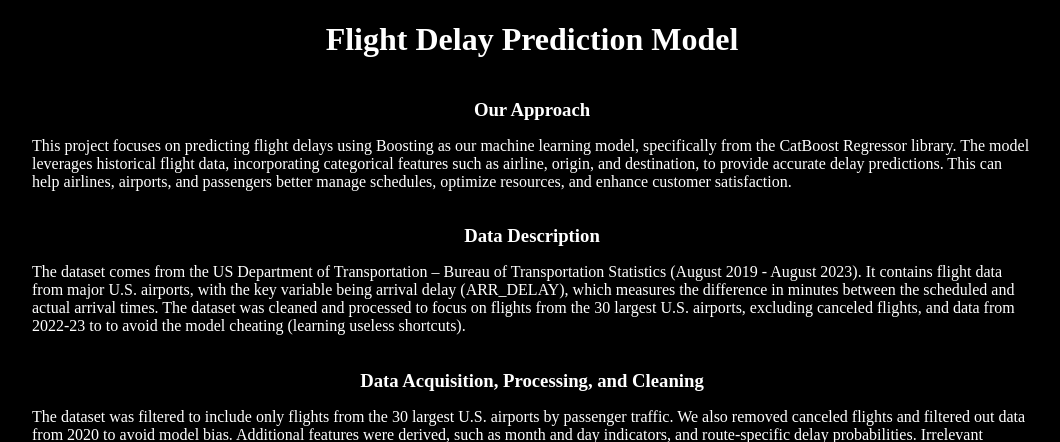
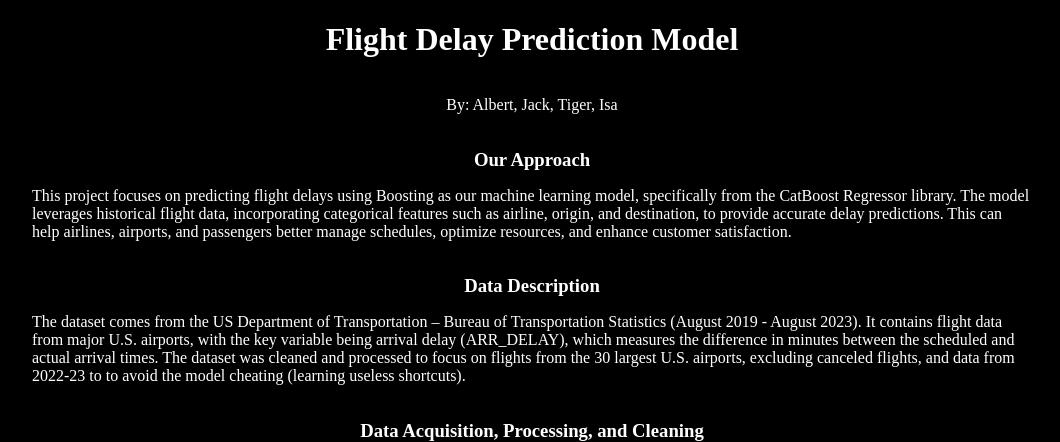
Before and after one commit to albertzz112/cs506-final-project, a Flask app: template templates/index.html in a window 1280 px wide. Shown: the top 442 px of the page, without its empty margins (108-1168 px from the left). Run offline with Flask 2, Linux system fonts and the light colour scheme; the template is opened without the code that fills it, so the values that code supplies are empty; parts of the project's set-up code (start-up, migrations or seed data) failed here and were passed over; some libraries are stand-ins or nearby versions; some web fonts are replaced.

Commit message:
added names

```diff
--- a/templates/index.html
+++ b/templates/index.html
@@ -18,6 +18,7 @@
   </head>
   <body>
     <h1>Flight Delay Prediction Model</h1>
+    <p>By: Albert, Jack, Tiger, Isa</p>
 
     <h3>Our Approach</h3>
     <p>
```
